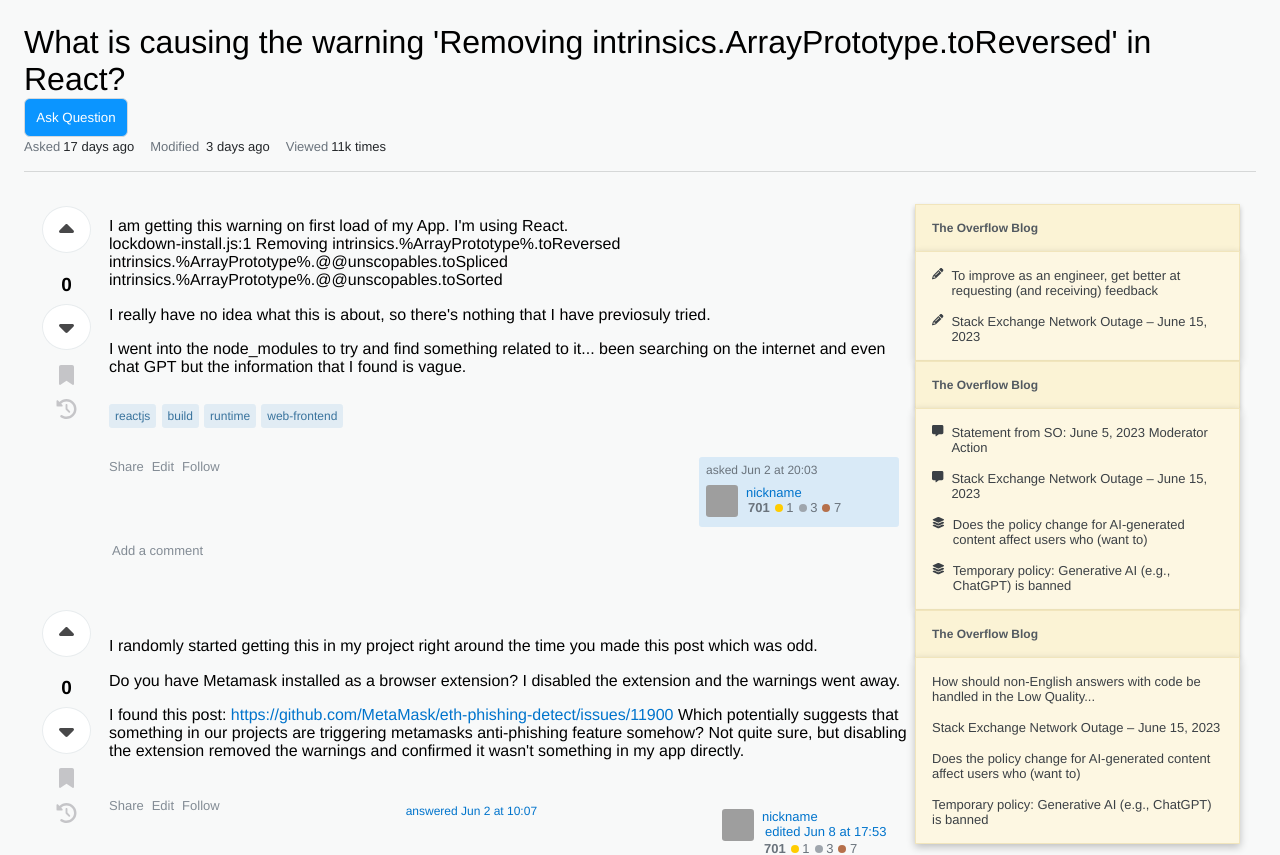
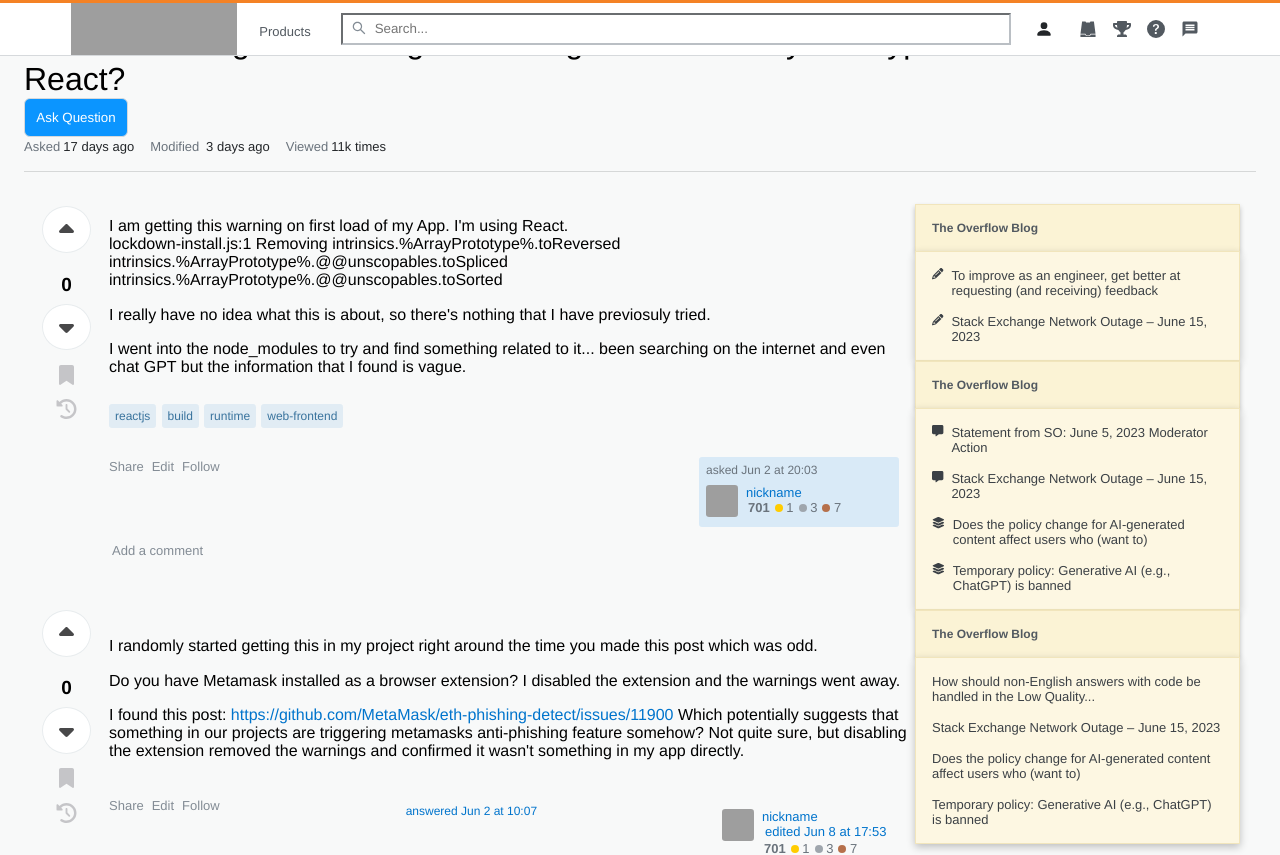
Before and after one commit to codestates-seb/seb44_pre_013, a React (Vite) app in the folder client/: page /questions/1 in a window 1280 px wide. Shown: the top 855 px of the page. Built offline with nearby package versions, Linux system fonts and the light colour scheme; grey boxes are pictures that could not be loaded.

Commit message:
#63 add router file
- Routes.tsx 파일: 로직 흐름에 따라 컴포넌트 import 순서를 변경했습니다.
- main.tsx: import 순서를 정리했습니다.

```diff
--- a/client/src/App.tsx
+++ b/client/src/App.tsx
@@ -1,26 +1,15 @@
-import { BrowserRouter, Routes, Route } from 'react-router-dom';
-
+import RouteProvider from './Routes';
 import GlobalStyles from './styles/GlobalStyles';
-import QuestionWritePage from './pages/Question/WritePage/QuestionWritePage';
-import QuestionDetailPage from './pages/Question/DetailPage/QuestionDetailPage';
-import LoginPage from './pages/LoginPage';
-import MainPage from './pages/MainPage';
-import SignUpPage from './pages/SignUpPage';
+import AfterLoginHeader from './components/AfterLoginHeader';
 
 function App() {
   return (
-    <BrowserRouter>
+    <>
       <GlobalStyles />
-      <Routes>
-        <Route path="/auth/login" element={<LoginPage />} />
-        <Route path="/members/signup" element={<SignUpPage />} />
-        <Route path="/questions" element={<QuestionWritePage />} />
-        <Route path="/questions/:id" element={<QuestionDetailPage />} />
-        <Route path="/" element={<MainPage />} />
-        <Route path="/login" element={<LoginPage />} />
-        <Route path="/signup" element={<SignUpPage />} />
-      </Routes>
-    </BrowserRouter>
+      <RouteProvider>
+        <AfterLoginHeader />
+      </RouteProvider>
+    </>
   );
 }
 
--- /dev/null
+++ b/client/src/Routes.tsx
@@ -0,0 +1,25 @@
+import React from 'react';
+import { BrowserRouter, Routes, Route } from 'react-router-dom';
+
+import LoginPage from './pages/LoginPage';
+import SignUpPage from './pages/SignUpPage';
+import MainPage from './pages/MainPage';
+import QuestionWritePage from './pages/Question/WritePage/QuestionWritePage';
+import QuestionDetailPage from './pages/Question/DetailPage/QuestionDetailPage';
+
+const RouteProvider = ({ children }: { children: React.ReactNode }) => {
+  return (
+    <BrowserRouter>
+      {children}
+      <Routes>
+        <Route path="/auth/login" element={<LoginPage />} />
+        <Route path="/members/signup" element={<SignUpPage />} />
+        <Route path="/" element={<MainPage />} />
+        <Route path="/questions" element={<QuestionWritePage />} />
+        <Route path="/questions/:id" element={<QuestionDetailPage />} />
+      </Routes>
+    </BrowserRouter>
+  );
+};
+
+export default RouteProvider;
--- a/client/src/main.tsx
+++ b/client/src/main.tsx
@@ -1,11 +1,11 @@
-import { QueryClient, QueryClientProvider } from '@tanstack/react-query';
-
-import App from './App.tsx';
 import React from 'react';
 import ReactDOM from 'react-dom/client';
 import { ReactQueryDevtools } from '@tanstack/react-query-devtools';
+import { QueryClient, QueryClientProvider } from '@tanstack/react-query';
 import { Provider as ReduxProvider } from 'react-redux';
+
 import { store } from './store/store.ts';
+import App from './App.tsx';
 
 const queryClient = new QueryClient();
 
--- a/client/src/styles/GlobalStyles.ts
+++ b/client/src/styles/GlobalStyles.ts
@@ -1,7 +1,7 @@
 import { createGlobalStyle } from 'styled-components';
 
 const GlobalStyles = createGlobalStyle`
-  *{
+  * {
     margin: 0;
     padding: 0;
     box-sizing: border-box;
@@ -10,7 +10,7 @@ const GlobalStyles = createGlobalStyle`
   body {
     background-color: #F8F9F9;
   }
-  a{
+  a {
     text-decoration: none;
     color: inherit;
   }
```
